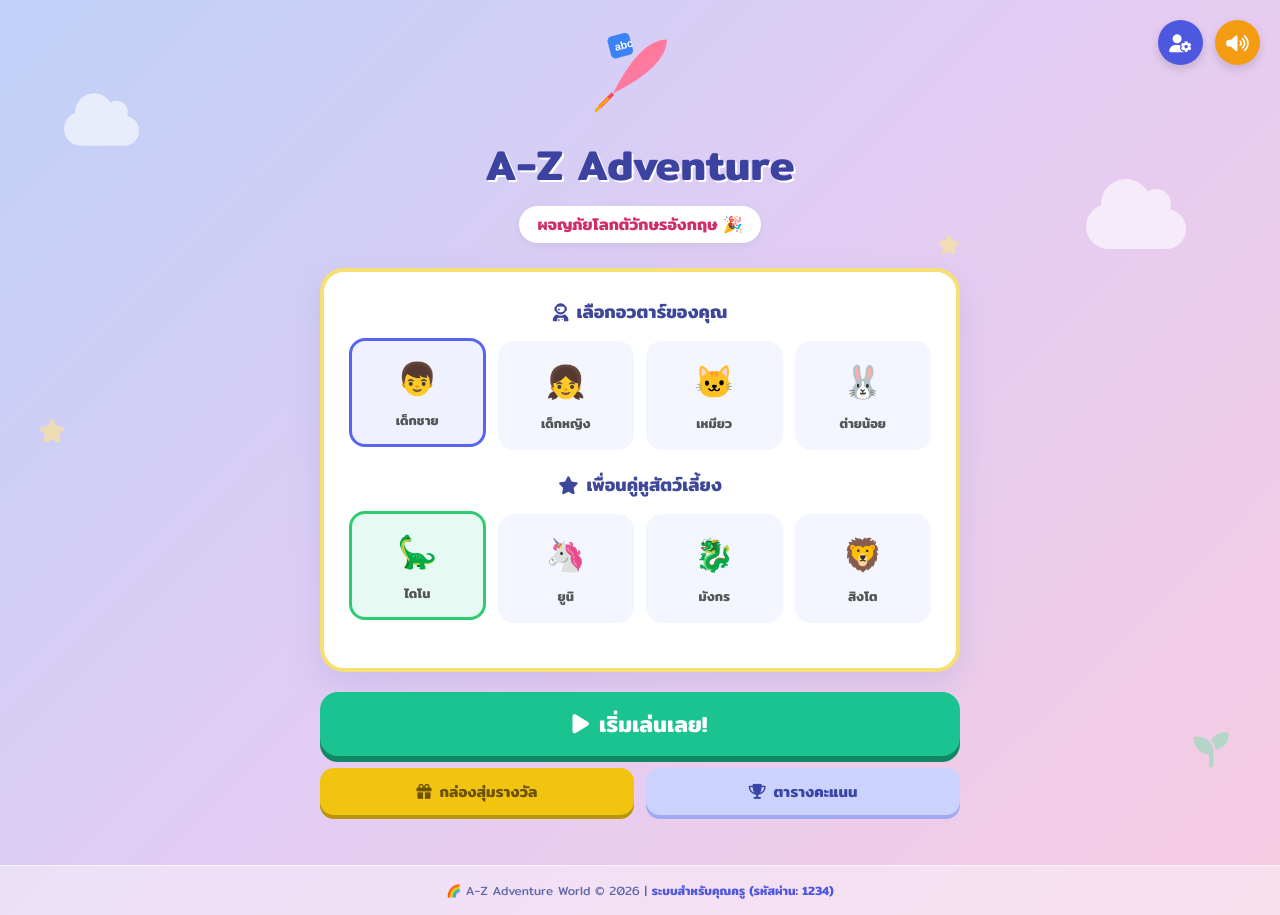
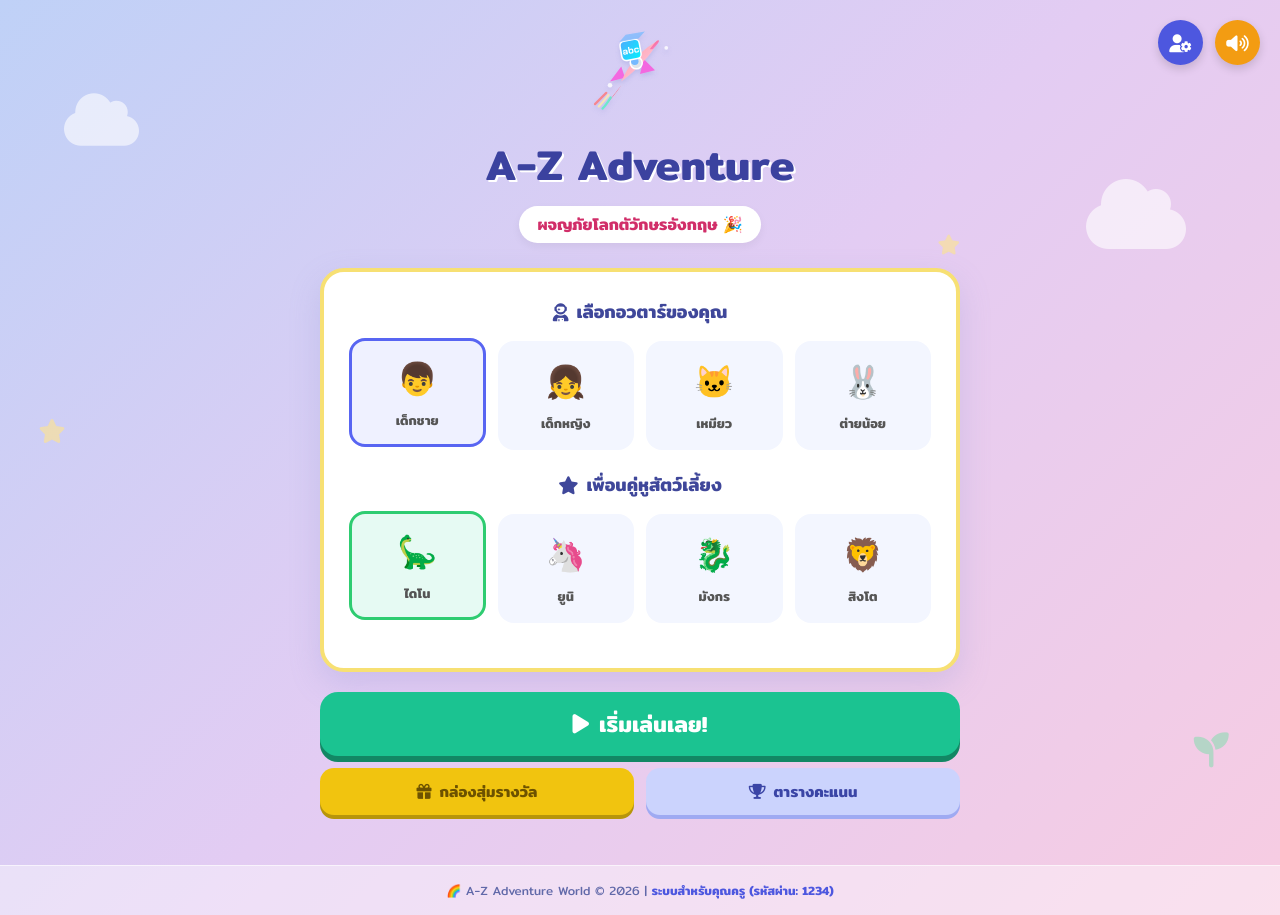
Before and after one commit to jetnattapol/AZ-Adventure, a plain HTML site: page index.html in a window 1280 px wide. Drawn offline with nearby package versions, Linux system fonts and the light colour scheme.

Commit message:
Update index.html

```diff
--- a/index.html
+++ b/index.html
@@ -489,18 +489,64 @@
     <div id="mainScreen" class="game-screen active">
         <div class="brand-header">
             <!-- ดึงโลโก้จรวดขี่รุ้งตามโครงสร้างโมเดลตัวอย่าง -->
-            <svg class="brand-logo" viewBox="0 0 100 100" width="100" height="100">
+            <!-- LOGO จรวดพาสเทลสำหรับเด็กเวอร์ชันอัปเกรด -->
+            <svg class="brand-logo" viewBox="0 0 120 120" width="100" height="100" style="overflow: visible;">
                 <defs>
-                    <linearGradient id="grad" x1="0%" y1="0%" x2="100%" y2="100%">
-                        <stop offset="0%" style="stop-color:#ff758c;" />
-                        <stop offset="100%" style="stop-color:#ff7eb3;" />
+                    <!-- แสงเงา Gradient ให้ดูมีมิติซอฟต์ๆ พาสเทล -->
+                    <linearGradient id="rocketBody" x1="0%" y1="0%" x2="100%" y2="100%">
+                        <stop offset="0%" style="stop-color:#ff9a9e;" />
+                        <stop offset="100%" style="stop-color:#fecfef;" />
                     </linearGradient>
+                    <linearGradient id="rocketTip" x1="0%" y1="0%" x2="100%" y2="100%">
+                        <stop offset="0%" style="stop-color:#ff5858;" />
+                        <stop offset="100%" style="stop-color:#f093fb;" />
+                    </linearGradient>
+                    <linearGradient id="abcBlock" x1="0%" y1="0%" x2="100%" y2="100%">
+                        <stop offset="0%" style="stop-color:#4facfe;" />
+                        <stop offset="100%" style="stop-color:#00f2fe;" />
+                    </linearGradient>
+                    <filter id="softShadow" x="-10%" y="-10%" width="120%" height="120%">
+                        <feDropShadow dx="0" dy="4" stdDeviation="3" flood-color="#8a94d4" flood-opacity="0.3"/>
+                    </filter>
                 </defs>
-                <path d="M20,80 Q50,20 80,20 Q80,50 20,80 Z" fill="url(#grad)" />
-                <rect x="15" y="15" width="25" height="25" rx="5" fill="#3b82f6" transform="rotate(-15 25 25)"/>
-                <text x="21" y="32" fill="white" font-family="sans-serif" font-weight="bold" font-size="12" transform="rotate(-15 25 25)">abc</text>
-                <path d="M20,80 Q10,90 5,95 Q15,85 20,80" stroke="#ff4757" stroke-width="4" fill="none" />
-                <path d="M15,85 Q5,95 0,100" stroke="#ffa502" stroke-width="3" fill="none" />
+
+                <g filter="url(#softShadow)">
+                    <!-- เอฟเฟกต์ไฟท้ายจรวดและดวงดาวความเร็ว -->
+                    <path d="M35,85 Q20,105 15,110 Q25,100 35,85 Z" fill="#ff4757" />
+                    <path d="M40,80 Q28,98 25,102 Q32,92 40,80 Z" fill="#ffa502" />
+                    <circle cx="20" cy="85" r="3" fill="#fff" opacity="0.8" />
+                    <circle cx="95" cy="35" r="2.5" fill="#fff" opacity="0.8" />
+
+                    <!-- ปีกซ้าย-ขวา ของจรวด -->
+                    <path d="M40,75 L20,80 L35,60 Z" fill="#f368e0" />
+                    <path d="M65,50 L80,65 L60,70 Z" fill="#f368e0" />
+
+                    <!-- ตัวถังจรวดหลักหลัก (ทรงแคปซูลเฉียงทะยานฟ้า) -->
+                    <path d="M35,80 C45,55 65,35 85,25 C75,45 55,65 35,80 Z" fill="url(#rocketBody)" />
+
+                    <!-- หัวจรวด -->
+                    <path d="M70,40 C75,35 85,25 85,25 C85,25 75,35 70,40 Z" fill="url(#rocketTip)" />
+                    <path d="M73,37 Q83,23 85,25 Q87,27 77,37 Z" fill="url(#rocketTip)" />
+
+                    <!-- หน้าต่างวงกลมกลางจรวด -->
+                    <circle cx="55" cy="55" r="8" fill="#dfe4ea" stroke="#fff" stroke-width="2" />
+                    <circle cx="53" cy="53" r="5" fill="#74b9ff" />
+
+                    <!-- บล็อกของเล่นลูกบาศก์ตัวอักษร 'abc' ที่จรวดแบกมา -->
+                    <g transform="translate(15, 15) rotate(-10)">
+                        <!-- มิติกล่อง 3D กล่องหลัก -->
+                        <rect x="15" y="15" width="26" height="26" rx="6" fill="url(#abcBlock)" stroke="#fff" stroke-width="2" />
+                        <!-- ฝากล่องด้านบนให้ดูเป็น 3D -->
+                        <path d="M15,15 L25,7 L51,7 L41,15 Z" fill="#74b9ff" opacity="0.7" />
+                        <!-- ตัวอักษร abc น่ารักๆ ตรงกลางบล็อก -->
+                        <text x="28" y="33" fill="white" font-family="'Chakra Petch', sans-serif" font-weight="bold" font-size="13" text-anchor="middle">abc</text>
+                    </g>
+
+                    <!-- เส้นรุ้งพุ่งตามก้นจรวด (Rainbow Trail) -->
+                    <path d="M15,95 Q5,105 0,110" stroke="#ff7675" stroke-width="3" stroke-linecap="round" fill="none" opacity="0.8" />
+                    <path d="M18,98 Q10,108 5,113" stroke="#ffeaa7" stroke-width="3" stroke-linecap="round" fill="none" opacity="0.8" />
+                    <path d="M21,101 Q15,111 10,116" stroke="#55efc4" stroke-width="3" stroke-linecap="round" fill="none" opacity="0.8" />
+                </g>
             </svg>
             <h1 class="brand-title">A-Z Adventure</h1>
             <div class="brand-badge">ผจญภัยโลกตัวักษรอังกฤษ 🎉</div>
```
